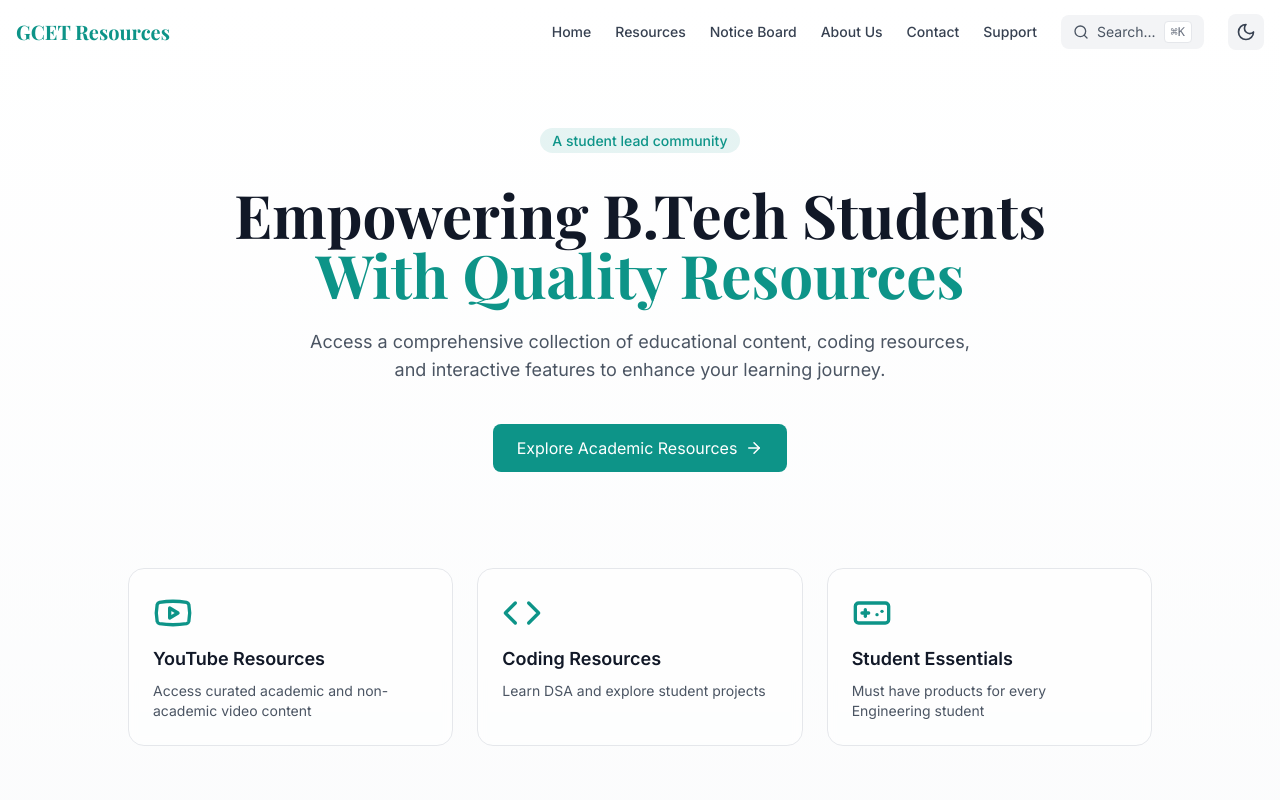
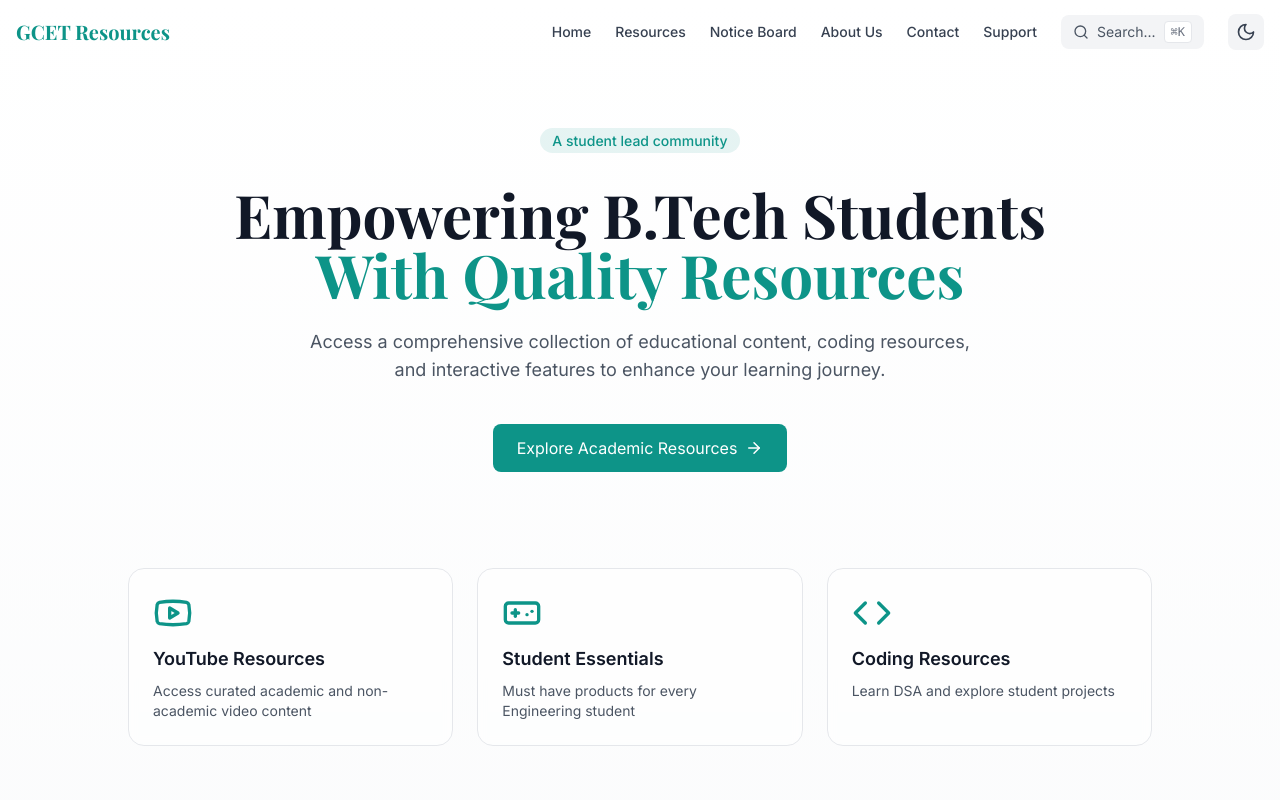
Before and after one commit to Gcet-Resources/gcet-resource-new, a React (Vite) app: page / in a window 1280 px wide. Shown: the top 800 px of the page. Built offline with nearby package versions, Linux system fonts and the light colour scheme.

Commit message:
feat: reorder coding resources in features section for improved visibility

```diff
--- a/src/pages/Index.tsx
+++ b/src/pages/Index.tsx
@@ -51,17 +51,18 @@ const Index = () => {
                 link: "/youtube-resources"
               },
               {
+                icon: Gamepad,
+                title: "Student Essentials",
+                description: "Must have products for every Engineering student",
+                link: "/game"
+              },
+              {
                 icon: Code,
                 title: "Coding Resources",
                 description: "Learn DSA and explore student projects",
                 link: "/coding-resources"
-              },
-              {
-                icon: Gamepad,
-                title: "Student Essentials",
-                description: "Must have products for every Engineering student",
-                link: "/game"
               }
+
             ].map((feature, index) => (
               <div
                 key={feature.title}
```
